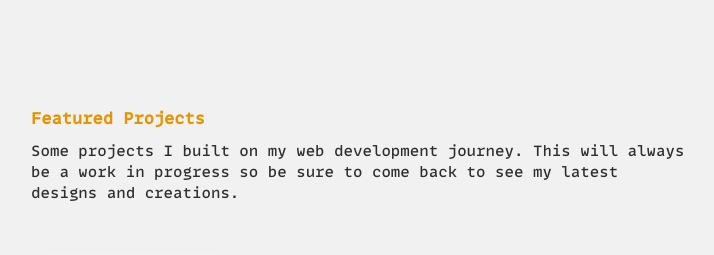
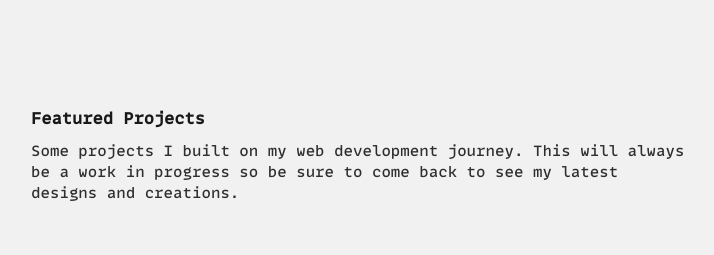
Before and after one commit to alex-vong/alex-online, a PHP site: page / in a window 1280 px wide. Shown: the part 588-843 px from the top of the page, without its empty margins (209-923 px from the left). Run offline with PHP 8.4, Linux system fonts and the light colour scheme.

Commit message:
changed page heading from orange to marker color

```diff
--- a/css/style.css
+++ b/css/style.css
@@ -47,7 +47,9 @@
    margin-bottom:  40px;
 }
 
-
+.yt-video {
+   max-height 600px;
+}
 
 
 
@@ -80,7 +82,7 @@ span.occupation {
 }
 
 .second-level-heading {
-   color: var(--orange);
+   color: var(--marker);
 }
 
 .third-level-heading {
```
